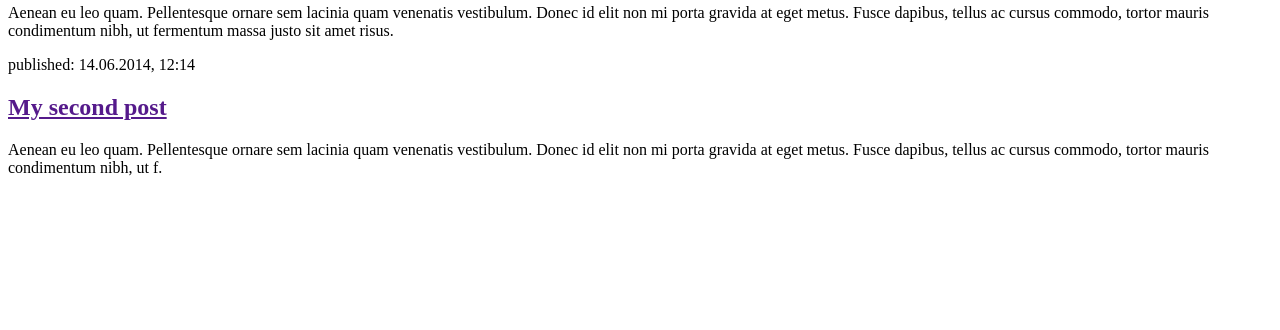
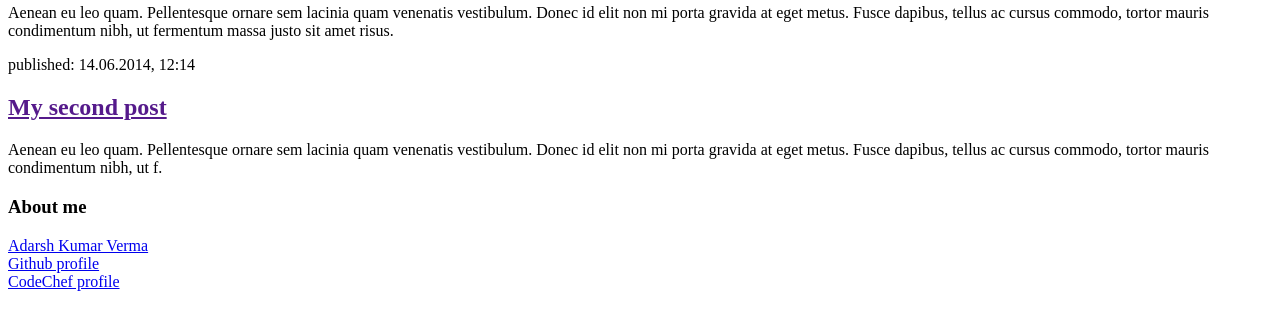
Before and after one commit to Adarshverma013/my-first-blog, a Django app: page / in a window 1280 px wide. Shown: the part 147-477 px from the top of the page. Run offline with Django 3.2, Linux system fonts and the light colour scheme.

Commit message:
little change in html file

```diff
--- a/blog/templates/blog/post_list.html
+++ b/blog/templates/blog/post_list.html
@@ -18,5 +18,11 @@
             <h2><a href="">My second post</a></h2>
             <p>Aenean eu leo quam. Pellentesque ornare sem lacinia quam venenatis vestibulum. Donec id elit non mi porta gravida at eget metus. Fusce dapibus, tellus ac cursus commodo, tortor mauris condimentum nibh, ut f.</p>
         </div>
+        <div align="left">
+        <h3>About me</h3>
+        <a href="https://www.facebook.com/adarsh.verma.7777">Adarsh Kumar Verma</a><br>
+        <a href="https://github.com/Adarshverma013">Github profile</a><br>
+        <a href="https://www.codechef.com/users/adarshverma013">CodeChef profile</a>
+        </div>
     </body>
 </html>
```
